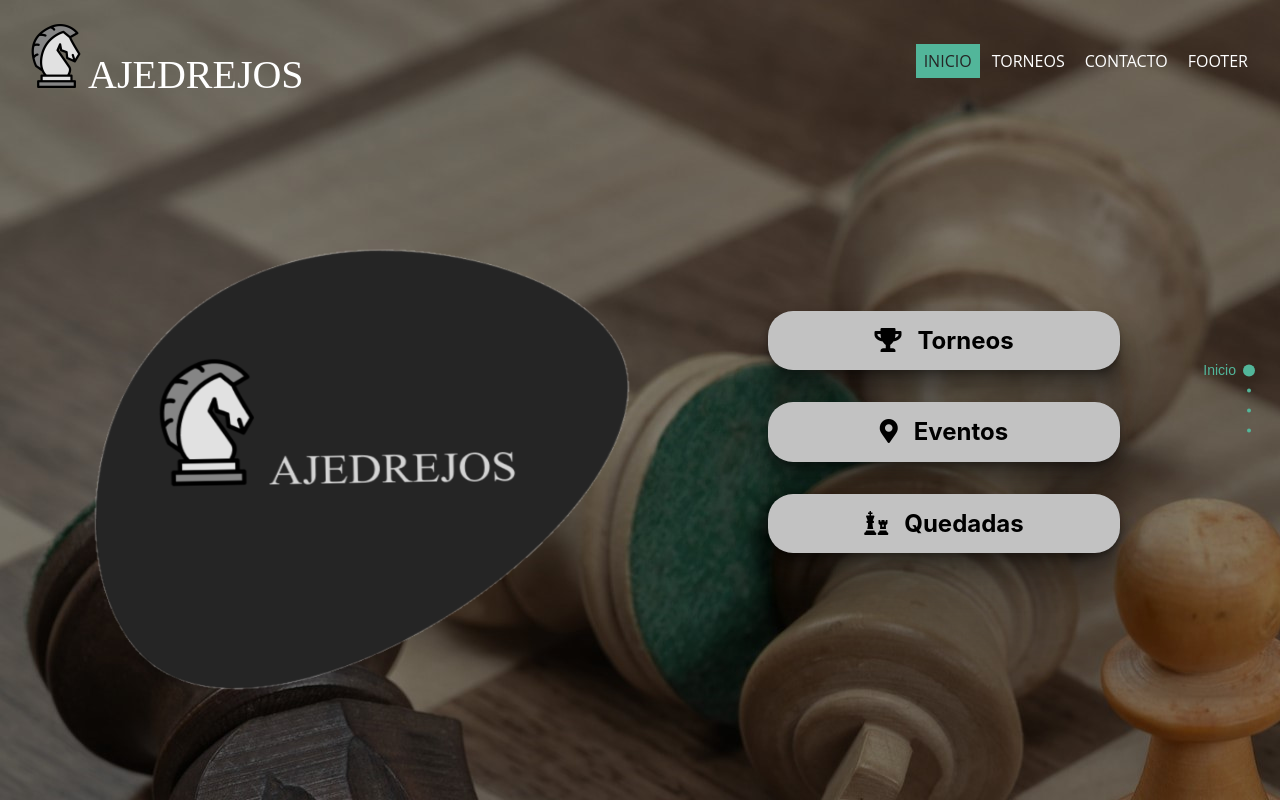
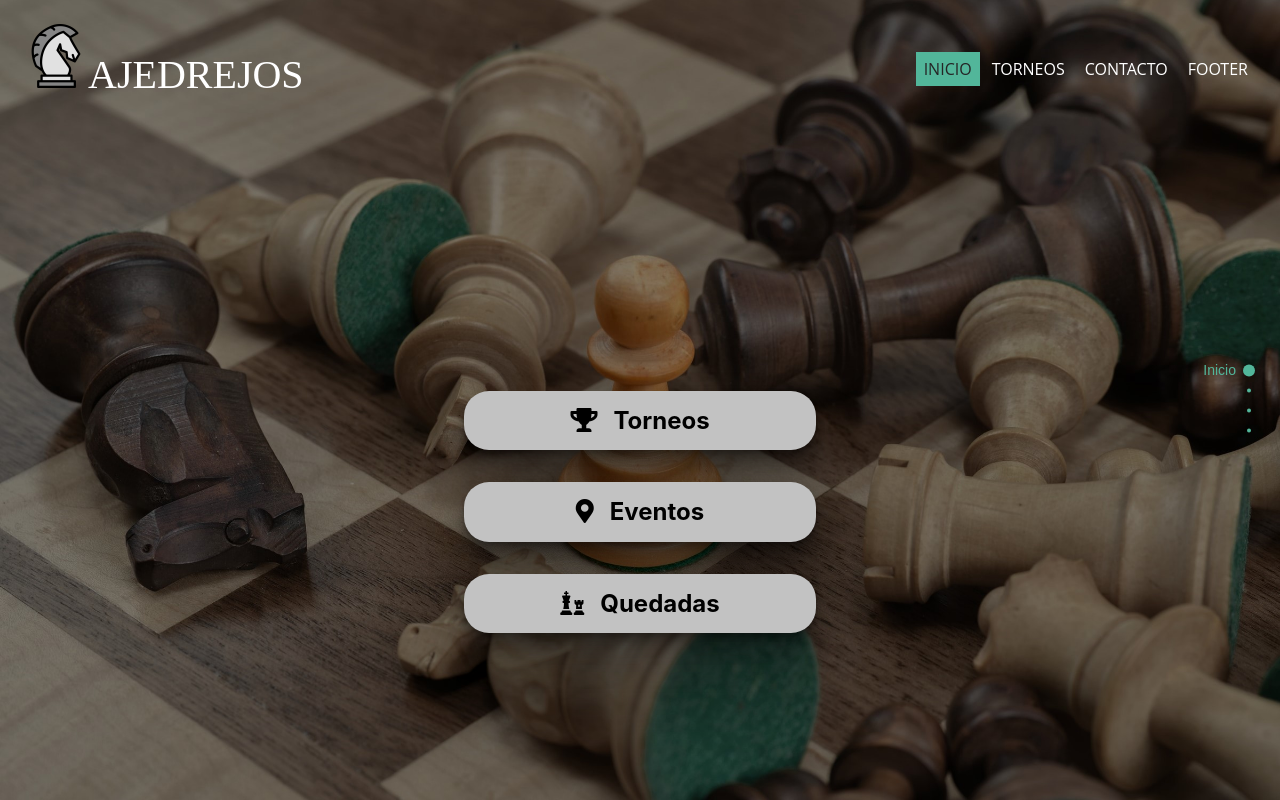
Before and after one commit to IsraelPalomo/Ajedrejos, a website built with webpack: page index.html in a window 1280 px wide. Built offline with nearby package versions, Linux system fonts and the light colour scheme; a web font is replaced by a local one.

Commit message:
Añadido responsive a la pagina de inicio

```diff
--- a/index.html
+++ b/index.html
@@ -50,7 +50,7 @@
 		<main id="Myfullpage">
 			<section class="section section1">
 				<img src="" alt="" class="seccion1__imgDama" id="img1Inicio" />
-				<div>
+				<div class="event">
 					<h4 data-aos="fade-left" data-aos-duration="1000">
 						<i class="fas fa-trophy"></i>Torneos
 					</h4>
--- a/src/_seccion1.scss
+++ b/src/_seccion1.scss
@@ -1,12 +1,18 @@
 .section1 {
 	background-image: url("../src/static/fondoChess.jpg");
+	background-size: cover;
+	background-position: center center;
+
 	.fp-tableCell {
 		display: flex;
 		align-items: center;
 		justify-content: center;
 		text-align: center;
 		gap: 8rem;
-		margin-top: 6rem;
+		.event {
+			margin-top: 10rem;
+		}
+
 		h4 {
 			padding: 1rem 3rem;
 			border-radius: 25px;
@@ -20,11 +26,6 @@
 		}
 	}
 	.seccion1__imgDama {
-		transform: rotate(-1deg);
-		margin-left: -15rem;
-		height: 35rem;
-		width: 40rem;
-		margin-top: 5rem;
 		display: none;
 	}
 }
@@ -36,13 +37,15 @@
 }
 #fp-nav ul li a span {
 	background-color: $color-ternario;
+	display: none;
 }
 #fp-nav ul li .fp-tooltip {
 	color: $color-ternario;
+	display: none;
 }
 .menu {
 	padding: 0;
-	margin: 2rem auto 0 auto;
+	margin: 0 auto;
 }
 .nav {
 	box-sizing: border-box;
@@ -64,6 +67,7 @@
 
 	li {
 		display: inline-block;
+		margin-top: 1rem;
 		a {
 			font-size: 1rem;
 			display: inline-block;
@@ -88,6 +92,14 @@
 @media (min-width: 450px) {
 }
 @media (min-width: 650px) {
+	#fp-nav ul li a span {
+		background-color: $color-ternario;
+		display: block;
+	}
+	#fp-nav ul li .fp-tooltip {
+		color: $color-ternario;
+		display: block;
+	}
 }
 @media (min-width: 900px) {
 	.section1 {
@@ -97,15 +109,11 @@
 				padding: 1rem 6rem;
 			}
 		}
-		.seccion1__imgDama {
-			display: block;
-			height: 30rem;
-			width: 35rem;
-			margin-left: -5rem;
-		}
 	}
 	.nav {
 		display: flex;
+		align-items: center;
+
 		.logotipo {
 			display: block;
 			margin: 0;
```
